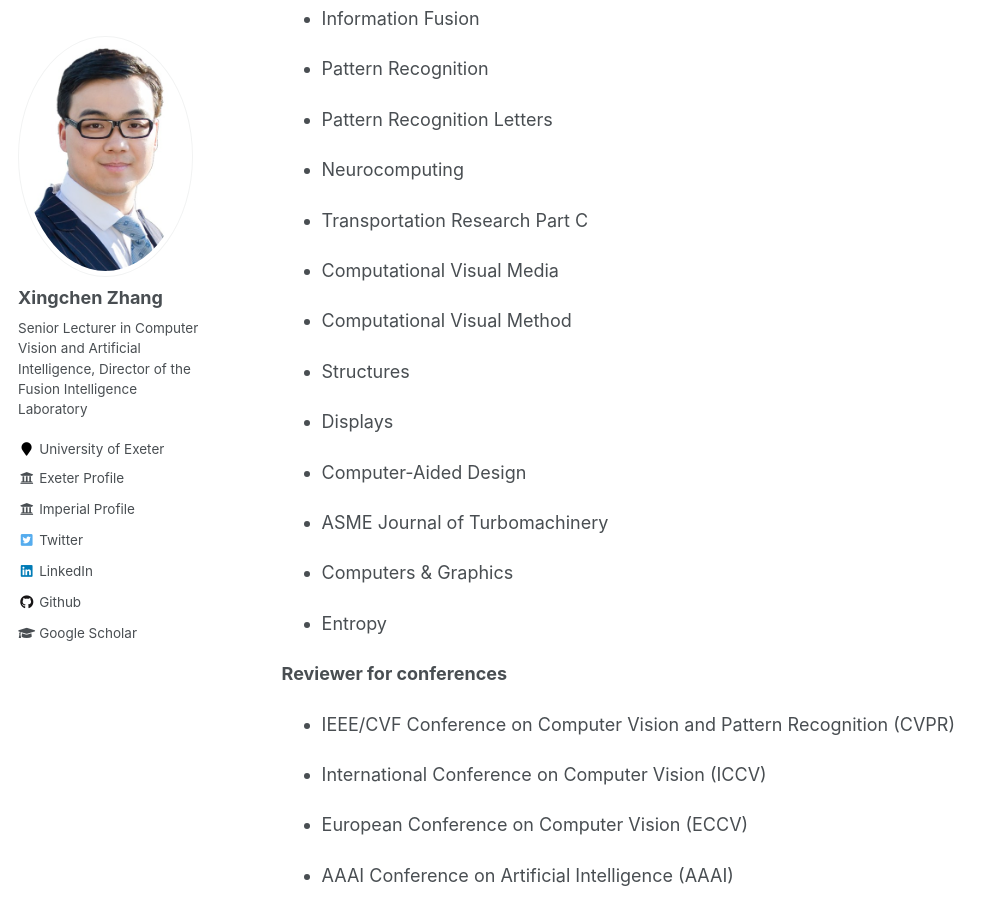
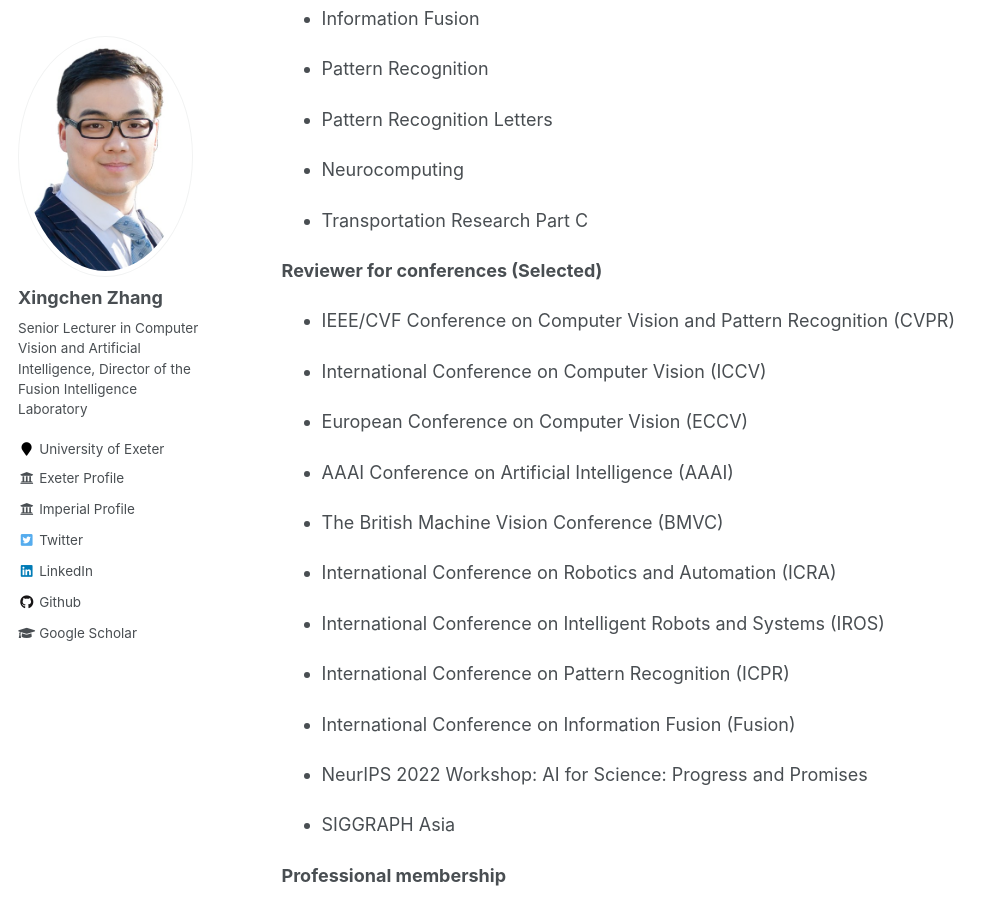
Before and after one commit to xingchenzhang/xingchenzhang.github.io, a Jekyll site: the page built from _pages/service.md, in a window 1280 px wide and 900 px high, scrolled down 1597 px. Shown: the whole window, without its empty margins (0-998 px from the left). Built offline with Jekyll 4.4.1, drawn with Linux system fonts in a browser that asks for light colours; some of the changed text lies outside the part shown.

Commit message:
update service

```diff
--- a/_pages/service.md
+++ b/_pages/service.md
@@ -37,7 +37,7 @@ author_profile: true
 - Reviewer editor, Brain Imaging Methods, Frontiers in Neuroscience
 
 
-**Reviewer for journals**
+**Reviewer for journals (Selected)**
 
 - IEEE Transactions on Pattern Analysis and Machine Intelligence
 
@@ -75,23 +75,8 @@ author_profile: true
 
 - Transportation Research Part C
 
-- Computational Visual Media
 
-- Computational Visual Method
-
-- Structures
-
-- Displays
-
-- Computer-Aided Design
-
-- ASME Journal of Turbomachinery
-
-- Computers & Graphics
-
-- Entropy
-
-**Reviewer for conferences**
+**Reviewer for conferences (Selected)**
 
 
 - IEEE/CVF Conference on Computer Vision and Pattern Recognition (CVPR)
```
Also changed, not shown: other parts of _pages/service.md (+1 -1 lines).
